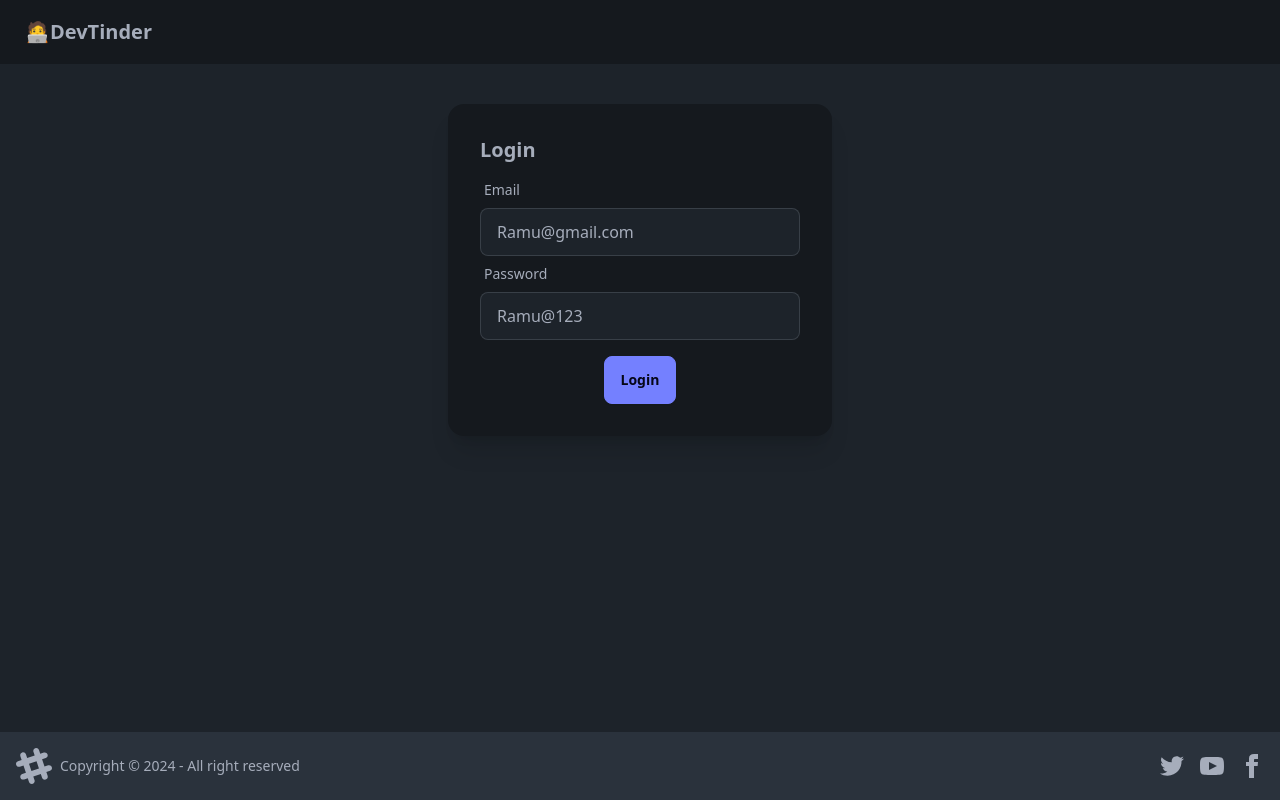
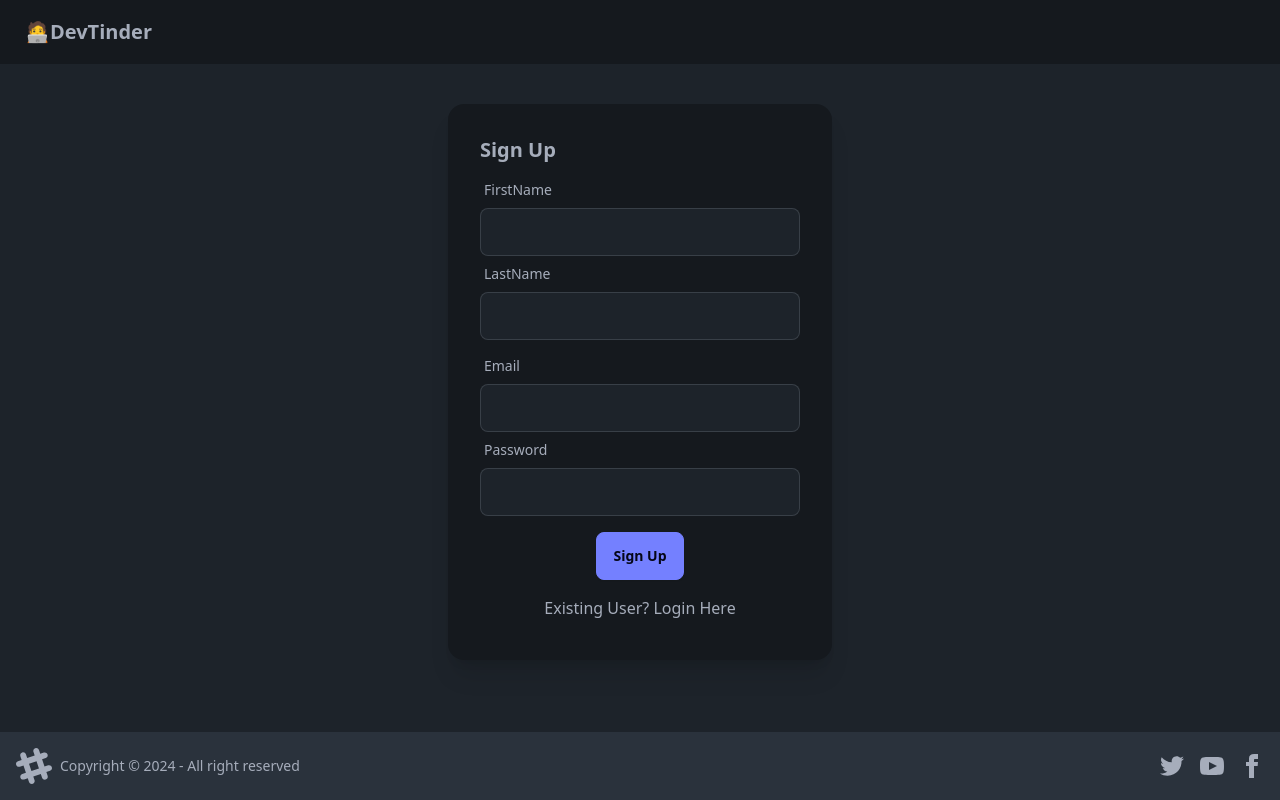
Before and after one commit to jagadeesh944078/devTInder-Web, a React (Vite) app: page /login in a window 1280 px wide. Built offline with nearby package versions, Linux system fonts and the light colour scheme; no server answers.

Commit message:
signup form

```diff
--- a/index.html
+++ b/index.html
@@ -4,7 +4,7 @@
     <meta charset="UTF-8" />
     <link rel="icon" type="image/svg+xml" href="/vite.svg" />
     <meta name="viewport" content="width=device-width, initial-scale=1.0" />
-    <title>Vite + React</title>
+    <title>Dev Tinder</title>
   </head>
   <body>
     <div id="root"></div>
--- a/src/components/EditProfile.jsx
+++ b/src/components/EditProfile.jsx
@@ -9,9 +9,9 @@ const EditProfile = ({ user }) => {
   const [firstName, setFirstName] = useState(user.firstName);
   const [lastName, setLastName] = useState(user.lastName);
   const [photoUrl, setPhotoUrl] = useState(user.photoUrl);
-  const [age, setAge] = useState(user.age);
-  const [gender, setGender] = useState(user.gender);
-  const [about, setAbout] = useState(user.about);
+  const [age, setAge] = useState(user.age || "");
+  const [gender, setGender] = useState(user.gender || "");
+  const [about, setAbout] = useState(user.about || "");
   const [error, setError] = useState("");
   const [showToast, setShowToast] = useState(false);
   const dispatch = useDispatch();
--- a/src/components/Login.jsx
+++ b/src/components/Login.jsx
@@ -6,8 +6,11 @@ import { useNavigate } from "react-router-dom";
 import { BASE_URL } from "../utils/constants";
 
 const Login = () => {
-  const [emailId, setEmailId] = useState("Ramu@gmail.com");
-  const [passWord, setPassword] = useState("Ramu@123");
+  const [emailId, setEmailId] = useState("");
+  const [passWord, setPassword] = useState("");
+  const [firstName, setFirstName] = useState("");
+  const [lastName, setLastName] = useState("");
+  const [isLoginForm, setIsLoginForm] = useState(false);
   const [error, setError] = useState("");
   const dispatch = useDispatch();
   const navigate = useNavigate();
@@ -30,11 +33,52 @@ const Login = () => {
     }
   };
 
+  const handleSignup = async () => {
+    try {
+      const res = await axios.post(
+        BASE_URL + "/signup",
+        { firstName, lastName, emailId, passWord },
+        { withCredentials: true }
+      );
+      dispatch(addUser(res?.data?.data));
+      navigate("/profile");
+    } catch (err) {
+      setError(err?.response?.data || "Something Went Wrong");
+      console.error("error while calling api" + err);
+    }
+  };
+
   return (
     <div className="flex justify-center my-10">
       <div className="card bg-base-300 w-96 shadow-xl">
         <div className="card-body">
-          <h2 className="card-title">Login</h2>
+          <h2 className="card-title">{isLoginForm ? "Login" : "Sign Up"}</h2>
+          {!isLoginForm && (
+            <div>
+              <label className="form-control w-full max-w-xs">
+                <div className="label">
+                  <span className="label-text">FirstName</span>
+                </div>
+                <input
+                  type="text"
+                  className="input input-bordered w-full max-w-xs"
+                  value={firstName}
+                  onChange={(e) => setFirstName(e.target.value)}
+                />
+              </label>
+              <label className="form-control w-full max-w-xs">
+                <div className="label">
+                  <span className="label-text">LastName</span>
+                </div>
+                <input
+                  type="text"
+                  className="input input-bordered w-full max-w-xs"
+                  value={lastName}
+                  onChange={(e) => setLastName(e.target.value)}
+                />
+              </label>
+            </div>
+          )}
           <div>
             <label className="form-control w-full max-w-xs">
               <div className="label">
@@ -52,7 +96,7 @@ const Login = () => {
                 <span className="label-text">Password</span>
               </div>
               <input
-                type="text"
+                type="password"
                 className="input input-bordered w-full max-w-xs"
                 value={passWord}
                 onChange={(e) => setPassword(e.target.value)}
@@ -61,10 +105,19 @@ const Login = () => {
           </div>
           <p className="text-red-500">{error}</p>
           <div className="card-actions justify-center">
-            <button className="btn btn-primary" onClick={handleLogin}>
-              Login
+            <button
+              className="btn btn-primary"
+              onClick={isLoginForm ? handleLogin : handleSignup}
+            >
+              {isLoginForm ? "Login" : "Sign Up"}
             </button>
           </div>
+          <p
+            className="m-auto cursor-pointer my-2"
+            onClick={() => setIsLoginForm((value) => !value)}
+          >
+            {isLoginForm ? "New User Signup here" : "Existing User? Login Here"}
+          </p>
         </div>
       </div>
     </div>
```
Also changed, not shown: 1 other file (tests, documents, lock files or other folders).
